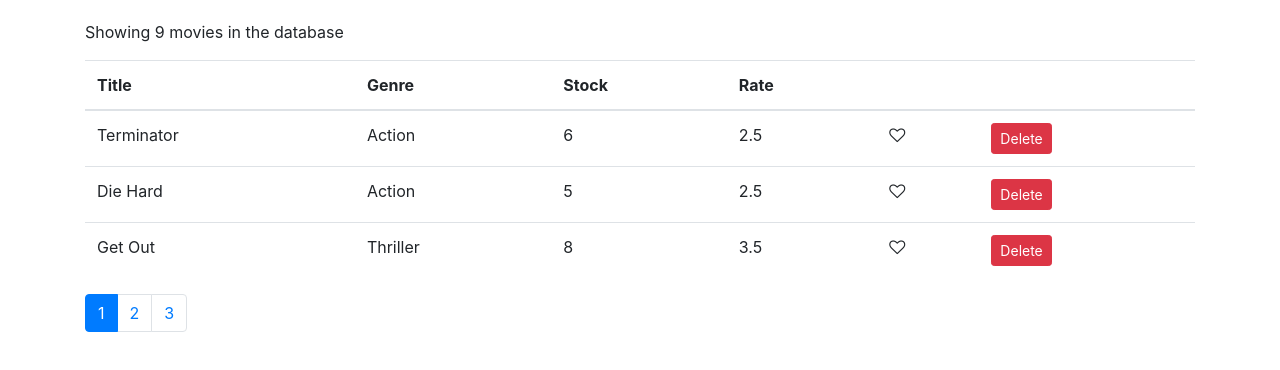
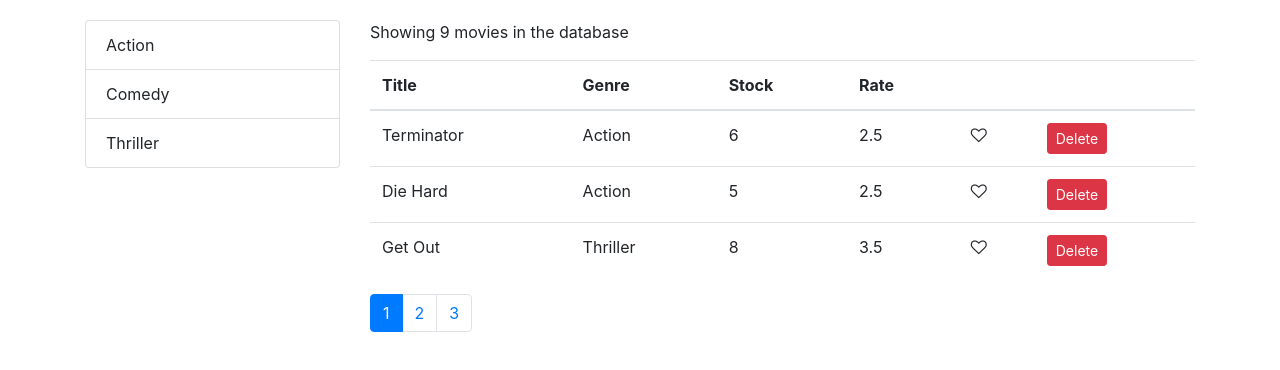
Before and after one commit to DimasYudhistira91/react-movie-app, a React (Create React App) app: page / in a window 1280 px wide. Shown: the top 370 px of the page. Built offline with nearby package versions, Linux system fonts and the light colour scheme.

Commit message:
add list group of genres

```diff
--- a/package.json
+++ b/package.json
@@ -6,6 +6,7 @@
     "bootstrap": "4.3.1",
     "font-awesome": "^4.7.0",
     "lodash": "^4.17.15",
+    "prop-types": "^15.7.2",
     "react": "^16.9.0",
     "react-dom": "^16.9.0",
     "react-scripts": "3.1.1"
--- /dev/null
+++ b/src/components/common/listGroup.jsx
@@ -0,0 +1,26 @@
+import React from 'react';
+
+const ListGroup = (props) => {
+  const { items, textProperty, valueProperty, selectedItem, onItemSelect } = props;
+
+  return (
+    <ul className="list-group">
+      {items.map(item => (
+        <li
+          onClick={() => onItemSelect(item)}
+          key={item[valueProperty]}
+          className={ item === selectedItem ? "list-group-item active" : "list-group-item" }
+        >
+          {item[textProperty]}
+        </li>
+      ))}
+    </ul>
+  );
+};
+
+ListGroup.defaultProps = {
+  textProperty: 'name',
+  valueProperty: '_id'
+}
+
+export default ListGroup;
--- a/src/components/movies.jsx
+++ b/src/components/movies.jsx
@@ -1,15 +1,22 @@
 import React, { Component } from 'react';
 import Like from './common/like';
+import ListGroup from './common/listGroup';
 import Pagination from './common/pagination';
 import { getMovies } from '../services/fakeMovieService';
+import { getGenres } from '../services/fakeGenreService';
 import { paginate } from '../utils/paginate';
 
 class Movies extends Component {
   state = {
-    movies: getMovies(),
+    movies: [],
+    genres: [],
     currentPage: 1,
     pageSize: 3
    };
+
+  componentDidMount() {
+    this.setState({ movies: getMovies(), genres: getGenres() });
+  }
 
   handleDelete = (moviedlt) => {
     const movies = this.state.movies.filter(allmovie => allmovie._id !== moviedlt._id);
@@ -28,6 +35,10 @@
     this.setState({ currentPage: page });
   };
 
+  handleGenreSelect = genre => {
+    this.setState({ genSel: genre });
+  };
+
   render() {
     const { length: count } = this.state.movies;
     const { pageSize, currentPage, movies: allMovies } = this.state;
@@ -37,7 +48,15 @@
     const movies = paginate(allMovies, currentPage, pageSize);
 
     return (
-      <React.Fragment>
+      <div className="row">
+        <div className="col-3">
+          <ListGroup
+            items={this.state.genres}
+            selectedItem={this.state.genSel}
+            onItemSelect={this.handleGenreSelect}
+          />
+        </div>
+        <div className="col">
           <p>Showing {this.state.movies.length} movies in the database</p>
           <table className="table">
             <thead>
@@ -69,7 +88,8 @@
             currentPage={currentPage}
             onPageChange={this.handlePageChange}
           />
-      </React.Fragment>
+        </div>
+      </div>
     );
   }
 }
```
Also changed, not shown: src/components/common/pagination.jsx (+8 -1 lines), src/components/common/like.jsx (line endings or trailing spaces). Lines whose indentation alone changed are shown as unchanged.
